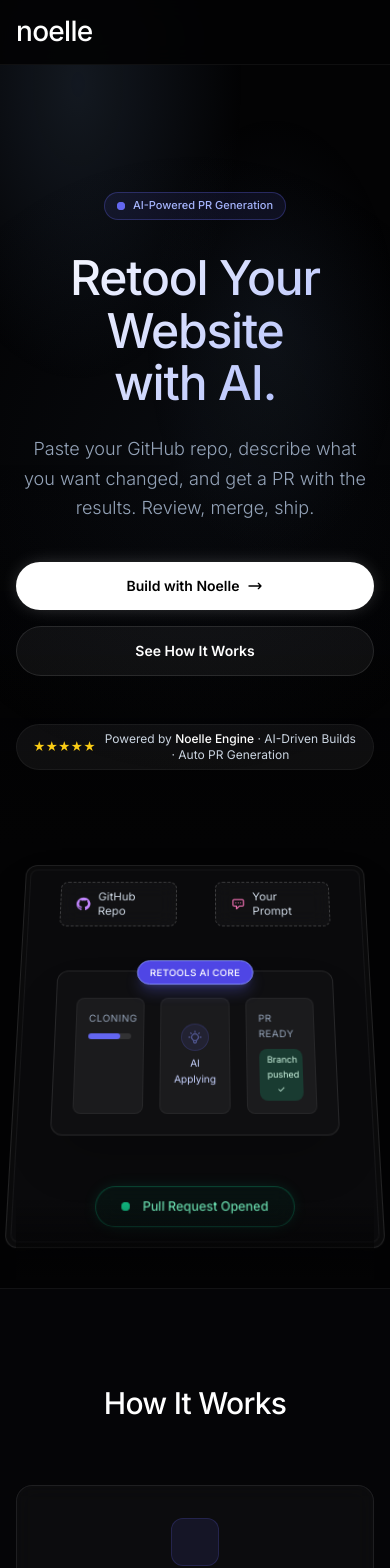
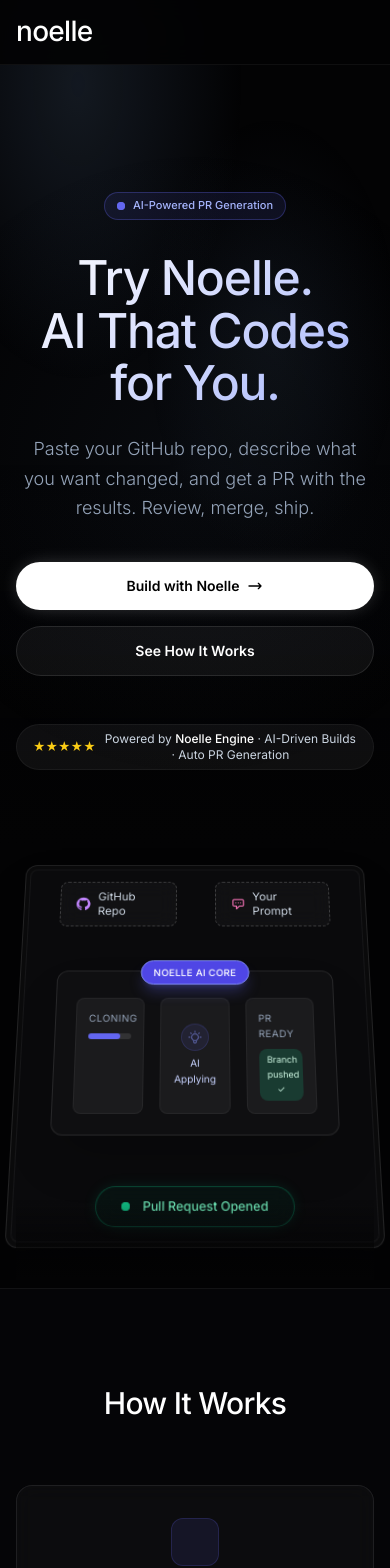
Before and after one commit to neoKode1/noelle, a SvelteKit app: page / in a window 390 px wide. Shown: the top 1568 px of the page. Built offline with nearby package versions, Linux system fonts and the light colour scheme; some icons are missing.

Commit message:
brand: replace all user-facing Retools/Retool labels with Noelle

```diff
--- a/src/routes/+page.svelte
+++ b/src/routes/+page.svelte
@@ -36,7 +36,7 @@
 				</div>
 
 				<h1 class="reveal delay-100 text-5xl md:text-7xl font-medium tracking-tight mb-6 leading-[1.1] title-gradient">
-					Retool Your Website<br>with AI.
+					Try Noelle.<br>AI That Codes for You.
 				</h1>
 
 				<p class="reveal delay-200 text-lg md:text-xl text-slate-400 max-w-2xl mb-10 leading-relaxed font-light">
@@ -87,7 +87,7 @@
 
 							<!-- Core node -->
 							<div class="relative w-full max-w-2xl bg-[#0F0F11] border border-white/10 rounded-xl p-5 shadow-2xl">
-								<div class="absolute -top-3 left-1/2 -translate-x-1/2 px-3 py-1 bg-brand-600 rounded-full text-[10px] text-white border border-brand-400 font-medium tracking-wide shadow-lg shadow-brand-500/30">RETOOLS AI CORE</div>
+								<div class="absolute -top-3 left-1/2 -translate-x-1/2 px-3 py-1 bg-brand-600 rounded-full text-[10px] text-white border border-brand-400 font-medium tracking-wide shadow-lg shadow-brand-500/30">NOELLE AI CORE</div>
 								<div class="grid grid-cols-3 gap-4 mt-2">
 									<div class="bg-white/5 rounded-lg p-3 border border-white/5">
 										<div class="text-[10px] text-slate-400 uppercase tracking-wider mb-2">Cloning</div>
@@ -150,7 +150,7 @@
 	<!-- ═══ USE CASES ═══ -->
 	<section id="use-cases" class="py-24 bg-white/[0.01]">
 		<div class="container-wide">
-			<h2 class="text-3xl font-medium text-white mb-12 tracking-tight reveal">What Can You Retool?</h2>
+			<h2 class="text-3xl font-medium text-white mb-12 tracking-tight reveal">What Can Noelle Do?</h2>
 			<div class="grid grid-cols-1 md:grid-cols-2 gap-6">
 				{#each [
 					{ icon: 'ph:paint-brush-bold', color: 'text-violet-400', bg: 'bg-violet-500/10 border-violet-500/20', title: 'Visual Overhauls', desc: 'Update colors, typography, layouts, or make your site mobile-friendly with a single prompt.' },
@@ -244,7 +244,7 @@
 		<div class="absolute bottom-0 left-0 w-64 h-64 bg-brand-600/10 blur-[100px] pointer-events-none"></div>
 		<div class="absolute top-0 right-0 w-64 h-64 bg-emerald-600/10 blur-[100px] pointer-events-none"></div>
 		<div class="container-narrow text-center relative z-10 reveal">
-			<h2 class="text-4xl md:text-5xl font-medium text-white tracking-tight mb-6">Ready to Retool?</h2>
+			<h2 class="text-4xl md:text-5xl font-medium text-white tracking-tight mb-6">Ready to Try Noelle?</h2>
 			<p class="text-slate-400 max-w-2xl mx-auto mb-10">
 				Paste your repo, describe the changes, and get a live PR in minutes. No deployments, no risk — just a pull request.
 			</p>
--- a/src/routes/retool/+page.svelte
+++ b/src/routes/retool/+page.svelte
@@ -113,7 +113,7 @@
 				</span>
 				AI-Powered · PR Mode Only
 			</div>
-			<h1 class="text-4xl font-medium text-white tracking-tight mb-3">Retool Your Site</h1>
+			<h1 class="text-4xl font-medium text-white tracking-tight mb-3">Build with Noelle</h1>
 			<p class="text-slate-400 max-w-lg mx-auto text-sm leading-relaxed">
 				Paste your GitHub repo, describe what you want changed, and we'll open a PR with the AI-generated results.
 			</p>
@@ -243,7 +243,7 @@
 					/>
 					<p class="text-xs text-slate-600 mt-1.5">
 						Needs <code class="text-slate-400 bg-white/5 px-1 rounded text-[11px]">repo</code> scope. Used only to push a branch and open a PR — never stored.
-						<a href="https://github.com/settings/tokens/new?scopes=repo&description=Retools" target="_blank" rel="noopener noreferrer" class="text-brand-400 hover:text-brand-300 underline underline-offset-2 ml-1">Create token →</a>
+						<a href="https://github.com/settings/tokens/new?scopes=repo&description=Noelle" target="_blank" rel="noopener noreferrer" class="text-brand-400 hover:text-brand-300 underline underline-offset-2 ml-1">Create token →</a>
 					</p>
 				</div>
 
@@ -329,7 +329,7 @@
 					{#if submitting}
 						<Icon icon="ph:spinner-bold" width="16" height="16" class="animate-spin" /> Dispatching build…
 					{:else}
-						<Icon icon="ph:paper-plane-right-bold" width="16" height="16" /> Retool My Site
+						<Icon icon="ph:paper-plane-right-bold" width="16" height="16" /> Build with Noelle
 					{/if}
 				</button>
 			</form>
```
